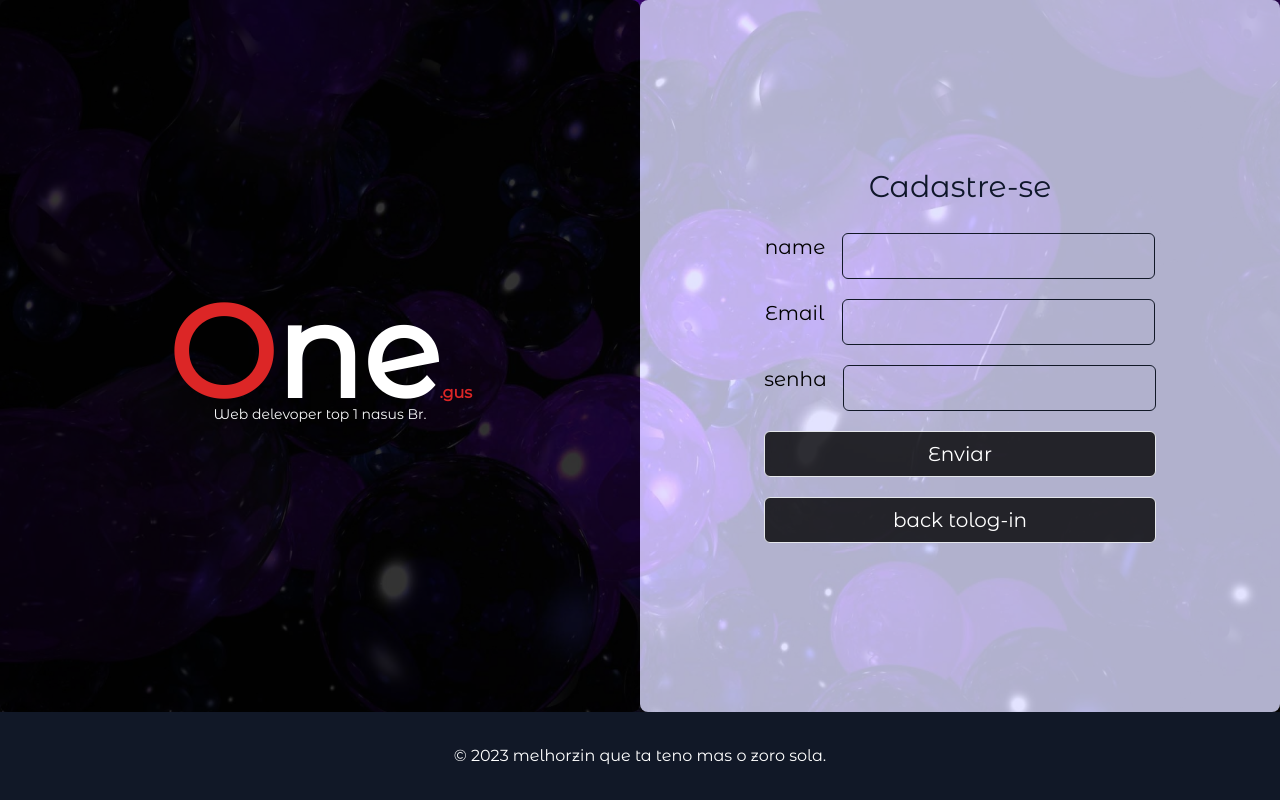
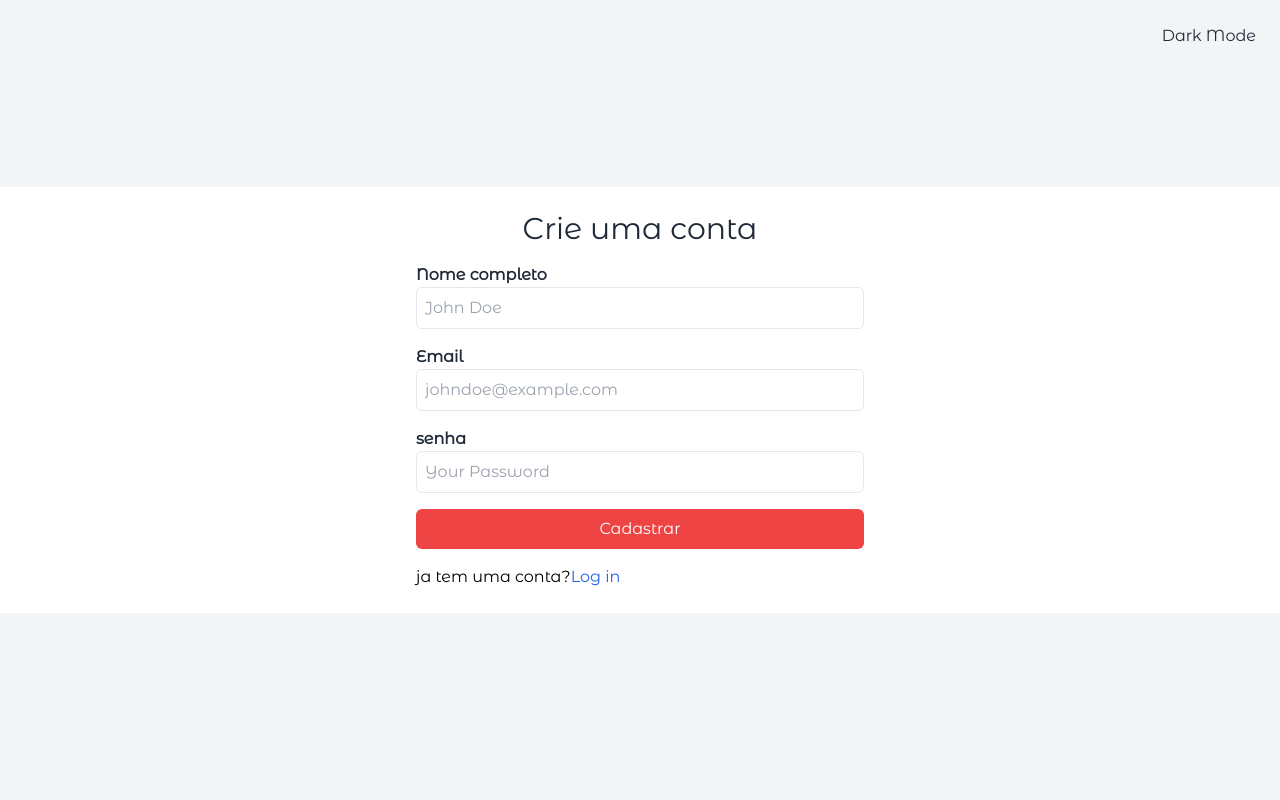
Before and after one commit to GustavoPinho001/projeto, a React (Vite) app: page /cadastro in a window 1280 px wide. Built offline with nearby package versions, Linux system fonts and the light colour scheme.

Commit message:
commitwo31082023

```diff
--- a/src/modules/PRODUTOS/addprodutos/addprodutos.tsx
+++ b/src/modules/PRODUTOS/addprodutos/addprodutos.tsx
@@ -36,7 +36,7 @@ const ProductForm: React.FC = () => {
             <div className="max-w-md mx-auto p-4 bg-white rounded-lg shadow">
               <h2 className="text-xl font-semibold mb-4">Cadastrar Produto</h2>
               <Formik initialValues={valoresIniciais} onSubmit={handleSubmit}>
-                  <Form >
+                  <Form>
                     <div className="mb-4">
                       <label htmlFor="name" className="block text-sm font-medium text-gray-700">Nome</label>
                       <Field
--- a/src/modules/USUARIOS/cadastro/cadastro.tsx
+++ b/src/modules/USUARIOS/cadastro/cadastro.tsx
@@ -1,130 +1,110 @@
-import { useEffect, useState } from "react";
-import { useNavigate } from "react-router-dom";
-import { Formik, Form, Field, ErrorMessage } from "formik";
-import "./Scrollbar.css";
-import Header from "../../../primario/header";
+import React, { useState } from "react";
+import { Link, useNavigate } from "react-router-dom";
+import { Formik, Form, Field } from "formik";
 import { toast } from "react-toastify";
-import Logo from "../../../primario/logo";
 import { createUser } from "../../../API/users";
 
 export interface Person {
-  id: string | number;
   name: string;
   email: string;
-  senha: string;
+  senha:string
 }
 
 const Cadastro: React.FC = () => {
-  //------------------------------------------------------
   const [load, setLoad] = useState(false);
+  const [darkMode, setDarkMode] = useState(false);
   const navigate = useNavigate();
-  const valoresIniciais: Person = {
-    id: "",
+  const initialValues = {
     name: "",
     email: "",
     senha: "",
   };
 
-
-  const toLog= ()=>{
-    navigate('/login')
-  }
+  const toLog = () => {
+    navigate("/login");
+  };
 
   const handleSub = async (form: Person) => {
     setLoad(true);
-    const newPerson: Person = await createUser(form)
-      .then((person) => {
-        toast.success("Usuario criado com sucesso");
+    try {
+      const newPerson = await createUser(form);
+      toast.success("Usuário criado com sucesso");
       setLoad(false);
-        return person;
-      })
-      .catch(() => {
-        toast.error("deu ruim");
+    } catch (error) {
+      toast.error("Algo deu errado");
       setLoad(false);
-      });
+    }
   };
-  //------------------------------------------------------
 
-  //------------------------------------------------------
+  const toggleDarkMode = () => {
+    setDarkMode((prevMode) => !prevMode);
+  };
+
   return (
-    <>
-      <div className="h-screen flex flex-col justify-between">
-        <div className="flex h-[100%] items-center  ">
-          <section className="flex w-[50%]  h-[100%] bg-[#000000cc] justify-around items-center rounded-lg flex-col ">
-            <Logo />
-          </section>
-          <section className=" w-[50%] h-[100%] p-10 items-center justify-center rounded-lg flex flex-col gap-7 bg-[#ddddffcc] py-16">
-            <div className=" text-center text-slate-900 text-3xl">
-              <h1>Cadastre-se</h1>
+    <div className={`bg-${darkMode ? "gray-900" : "gray-100"} min-h-screen flex flex-col justify-center items-center transition-colors duration-300`}>
+      <section className={`w-full h-[60%] sm:h-[40%] p-6 flex flex-col justify-center items-center bg-${darkMode ? "gray-800" : "white"}`}>
+        <div className={`text-center text-${darkMode ? "white" : "gray-800"} text-2xl sm:text-3xl mb-4`}>
+          <h1>Crie uma conta</h1>
         </div>
-            <Formik initialValues={valoresIniciais} onSubmit={handleSub}>
-              <Form className="flex flex-col font-medium text-xl  text-black gap-5">
-                <div className="flex justify-around gap-4">
+        <Formik initialValues={initialValues} onSubmit={handleSub}>
+          <Form className="w-full max-w-md flex flex-col gap-4">
             <div>
-                    <label htmlFor="name">name </label>
-                  </div>
-                  <div>
+              <label htmlFor="name" className={`text-${darkMode ? "white" : "gray-800"} font-semibold mb-1`}>
+                Nome completo
+              </label>
               <Field
-                      className="border border-gray-900 p-2 text-center rounded-md bg-transparent "
+                className={`border p-2 rounded-md bg-${darkMode ? "gray-800" : "gray-200"} w-full text-${darkMode ? "white" : "gray-800"}`}
                 type="text"
                 required
                 id="name"
                 name="name"
+                placeholder="John Doe"
               />
             </div>
-                </div>
-                <div className="flex justify-around gap-4">
             <div>
-                    <label htmlFor="email" className="">
+              <label htmlFor="email" className={`text-${darkMode ? "white" : "gray-800"} font-semibold mb-1`}>
                 Email
               </label>
-                  </div>
-                  <div>
-                    {" "}
               <Field
-                      className="border border-gray-900 text-center p-2 rounded-md bg-transparent "
+                className={`border p-2 rounded-md bg-${darkMode ? "gray-800" : "gray-200"} w-full text-${darkMode ? "white" : "gray-800"}`}
                 type="email"
                 id="email"
                 required
                 name="email"
+                placeholder="johndoe@example.com"
               />
             </div>
-                </div>
-                <div className="flex justify-around gap-4">
             <div>
-                    <label htmlFor="senha" className="">
+              <label htmlFor="senha" className={`text-${darkMode ? "white" : "gray-800"} font-semibold mb-1`}>
                 senha
               </label>
-                  </div>
-                  <div>
               <Field
-                      className="border border-gray-900 text-center p-2 rounded-md bg-transparent "
+                className={`border p-2 rounded-md bg-${darkMode ? "gray-800" : "gray-200"} w-full text-${darkMode ? "white" : "gray-800"}`}
                 type="password"
                 id="senha"
                 required
                 name="senha"
+                placeholder="Your Password"
               />
-                  </div>
             </div>
             <button
               type="submit"
               disabled={load}
-                  className="border text-white rounded-md p-2 bg-[#000000cc] hover:bg-slate-700"
+              className={`bg-${darkMode ? "blue-600" : "red-500"} text-white rounded-md p-2 hover:bg-${darkMode ? "blue-700" : "red-600"} transition duration-300`}
             >
-                  Enviar
+              Cadastrar
             </button>
-                <button onClick={toLog} className="border text-white rounded-md p-2 bg-[#000000cc] hover:bg-slate-700">back tolog-in</button>
+            <p>ja tem uma conta?<Link to={"/login"} className="text-blue-600">Log in</Link></p>
           </Form>
         </Formik>
+        <button
+          onClick={toggleDarkMode}
+          className={`absolute top-4 right-4 p-2 rounded-full bg-${darkMode ? "gray-800" : "gray-200"} text-${darkMode ? "white" : "gray-800"} hover:bg-${darkMode ? "gray-600" : "gray-300"} transition duration-300`}
+        >
+          {darkMode ? "Light Mode" : "Dark Mode"}
+        </button>
       </section>
     </div>
-        <footer className="bg-gray-900 text-white py-8">
-          <div className="container mx-auto text-center">
-            &copy; 2023 melhorzin que ta teno mas o zoro sola.
-          </div>
-        </footer>
-      </div>
-    </>
   );
 };
 
--- a/src/modules/USUARIOS/loginTela/login.tsx
+++ b/src/modules/USUARIOS/loginTela/login.tsx
@@ -1,67 +1,93 @@
+import React, { useState } from "react";
 import { Field, Form, Formik } from "formik";
+import { toast } from "react-toastify";
+import { useNavigate } from "react-router-dom";
+import { login } from "../../../API/users";
 import { Person } from "../cadastro/cadastro";
-import { useState } from "react";
-import axios from "axios";
-import { toast } from "react-toastify";
-import { Navigate, useNavigate } from "react-router-dom";
-import { login } from "../../../API/users";
 
 const Login = () => {
-    const[newLogin, setNewLogin]=useState()
+  const [isLoading, setIsLoading] = useState(false);
   const navigate = useNavigate();
 
-    const valoresIniciais:any = {
-        id: "",
-        name: "",
+  const initialValues = {
+    name:"",
     email: "",
     senha: "",
   };
 
-      const toCad =()=>{
-        navigate('/cadastro')
-      }
-      const hundleLogin = async (form : Person) => {
+  const handleLogin = async (form: Person) => {
+    setIsLoading(true);
     try {
       const response = await login(form);
-            toast.success ('logado com sucesso');
-            // window.location.replace('/')
-            navigate('/')
+      toast.success("Login realizado com sucesso!");
+      navigate("/");
       localStorage.setItem("token", response.token);
     } catch (error) {
       console.log(error);
-            toast.error('deu ruim');
+      toast.error("Algo deu errado ao fazer o login.");
+    } finally {
+      setIsLoading(false);
     }
-      }
+  };
 
+  const toCadastro = () => {
+    navigate("/cadastro");
+  };
 
   return (
-    <div className="bg-slate-600 h-screen w-screen flex items-center justify-center">
-      <Formik initialValues={valoresIniciais} onSubmit={ hundleLogin }>
-        <Form className="flex flex-col justify-around gap-3">
-          <label htmlFor="email">E-mail</label>
+    <div className="flex items-center justify-center h-screen bg-gray-100">
+      <Formik initialValues={initialValues} onSubmit={handleLogin}>
+        <Form className="bg-white p-8 rounded shadow-md w-96">
+          <h1 className="text-2xl font-semibold text-center mb-4">
+            Bem-vindo de volta!
+          </h1>
+          <label className="text-gray-700 block mb-2" htmlFor="email">
+            E-mail
+          </label>
           <Field
-            className="border border-gray-900 p-2 text-center rounded-md bg-transparent "
+            className="border p-2 rounded w-full focus:outline-none"
             type="email"
             required
             id="email"
             name="email"
+            placeholder="Digite seu e-mail"
           />
-          <label htmlFor="senha">senha</label>
-
+          <label className="text-gray-700 block mt-4 mb-2" htmlFor="senha">
+            Senha
+          </label>
           <Field
-            className="border border-gray-900 p-2 text-center rounded-md bg-transparent "
+            className="border p-2 rounded w-full focus:outline-none"
             type="password"
             required
             id="senha"
             name="senha"
+            placeholder="Digite sua senha"
           />
-          <button className="border p-2 rounded-md" type="submit">Enviar</button>
-          <button className="border p-2 rounded-md" onClick={toCad} >Cadastrar-se</button>
-
+          <button
+            className="mt-6 bg-red-500 text-white p-2 rounded w-full hover:bg-red-600 transition duration-300"
+            type="submit"
+            disabled={isLoading}
+          >
+            {isLoading ? "Carregando..." : "Fazer Login"}
+          </button>
+          <div className="flex justify-between mt-4">
+            <button
+              className="text-blue-500 hover:underline"
+              onClick={toCadastro}
+            >
+              Criar uma conta
+            </button>
+            <a
+              href="#"
+              className="text-blue-500 hover:underline"
+            >
+              Esqueceu a senha?
+            </a>
+          </div>
         </Form>
       </Formik>
-
     </div>
   );
 };
-export default Login
+
+export default Login;
--- a/src/primario/logo.tsx
+++ b/src/primario/logo.tsx
@@ -1,15 +1,14 @@
 
-const Logo = ()=>{
-return (
-<div className=" text-white leading-10">
-<h1 className="text-9xl font-bold text-white">
-  <span className="text-red-600">O</span>ne
-  <span className="text-base  text-red-600
-  ">
-    .gus
-  </span>
-</h1>
-<p className="text-gray-50 text-sm text-center -mt-3">Web delevoper top 1 nasus Br.</p>
-</div>
-)}
+const Logo = () => {
+  return (
+    <div className="text-white text-center">
+      <h1 className="text-4xl font-bold">
+        <span className="text-red-600">O</span>ne
+        <span className="text-base text-red-600">.gus</span>
+      </h1>
+      <p className="text-gray-300 text-sm mt-1">Desenvolvedor Web Top 1 Nasus BR</p>
+    </div>
+  );
+};
+
 export default Logo;
```
Also changed, not shown: src/modules/Home/home.tsx (+7 -2 lines). Lines whose indentation alone changed are shown as unchanged.
